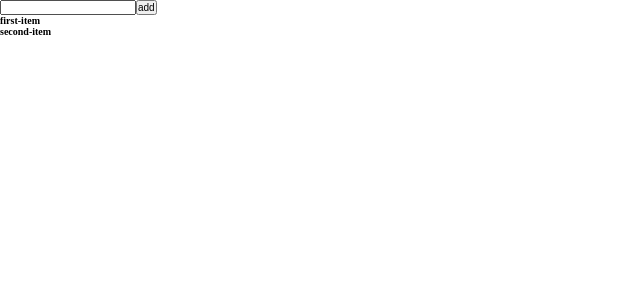
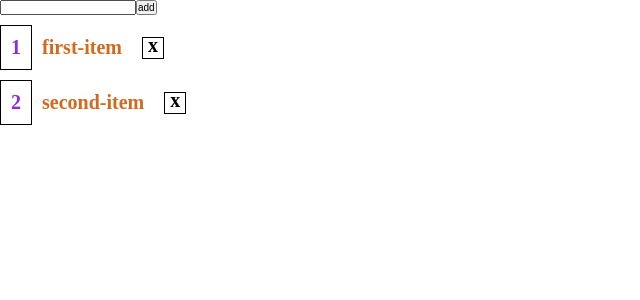
Before and after one commit to jaemin96/SP__Todo, a React (Create React App) app: page / in a window 1280 px wide. Shown: the top 300 px of the page, without its empty margins (0-640 px from the left). Built offline with nearby package versions, Linux system fonts and the light colour scheme.

Commit message:
todo css 수정 (temp)
+ 가시성 좋게 임시로 css 작업

```diff
--- a/src/Components/TodoList/todoList.scss
+++ b/src/Components/TodoList/todoList.scss
@@ -0,0 +1,30 @@
+.listWrapper {
+  display: flex;
+  align-items: center;
+  padding-top: 1rem;
+
+  &__id {
+    font-size: 2rem;
+    color: blueviolet;
+    margin-right: 1rem;
+    font-weight: bold;
+    border: 1px solid black;
+    padding: 1rem;
+  }
+
+  &__title {
+    font-size: 2rem;
+    color: chocolate;
+  }
+
+  &__delete {
+    font-size: 2rem;
+    margin-left: 2rem;
+    font-weight: 800;
+    border: 1px solid black;
+    width: 2rem;
+    height: 2rem;
+    text-align: center;
+    line-height: 1.5rem;
+  }
+}
--- a/src/Components/TodoList/todoList.tsx
+++ b/src/Components/TodoList/todoList.tsx
@@ -1,5 +1,6 @@
 import { useEffect, useState } from "react";
 import { TodoType } from "../../Page/Todo/todo";
+import "./todoList.scss";
 
 type Todo = {
   items: TodoType[];
@@ -21,7 +22,13 @@ const TodoList = ({ items }: Todo): React.ReactElement => {
     <>
       {todos &&
         todos.map((item: TodoType, index: number) => {
-          return <h1 key={item.id}>{item.title}</h1>;
+          return (
+            <div key={item.id} className="listWrapper">
+              <span className="listWrapper__id">{index + 1}</span>
+              <h1 className="listWrapper__title">{item.title}</h1>
+              <span className="listWrapper__delete">x</span>
+            </div>
+          );
         })}
     </>
   );
--- a/src/Page/Todo/todo.tsx
+++ b/src/Page/Todo/todo.tsx
@@ -55,10 +55,16 @@ const Todo = () => {
   }, [todoItem]);
 
   return (
-    <div>
-      <form onSubmit={handleOnSubmit}>
-        <input type="text" name="title" value={value} onChange={handleValue} />
-        <button>add</button>
+    <div className="todoWrapper">
+      <form onSubmit={handleOnSubmit} className="todoWrapper__iuputWrapper">
+        <input
+          type="text"
+          name="title"
+          value={value}
+          onChange={handleValue}
+          className="todoWrapper__iuputWrapper_input"
+        />
+        <button className="todoWrapper__iuputWrapper_btn">add</button>
       </form>
       {/* 투두작성 */}
       <TodoList items={todoItem} />
```
